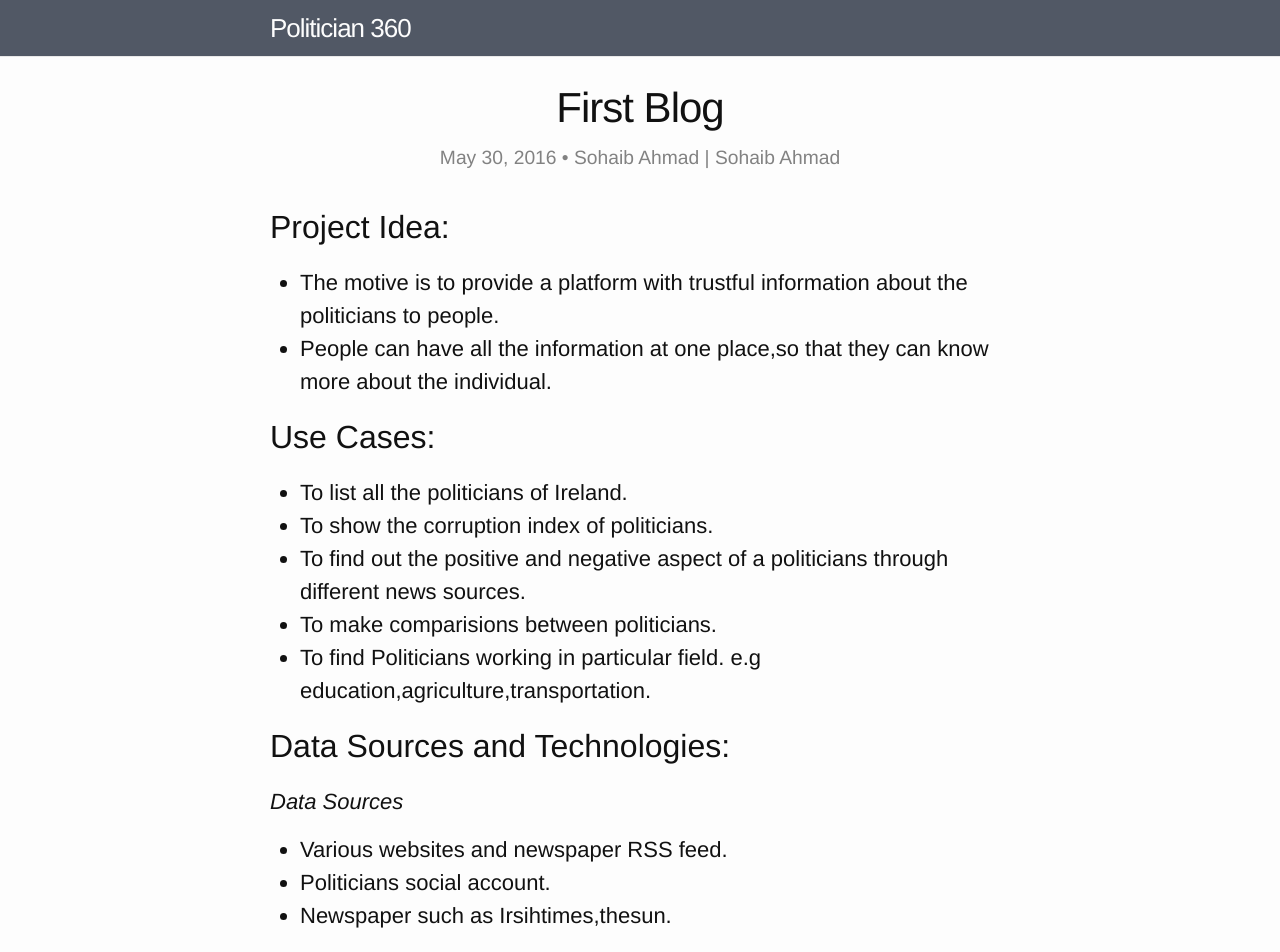
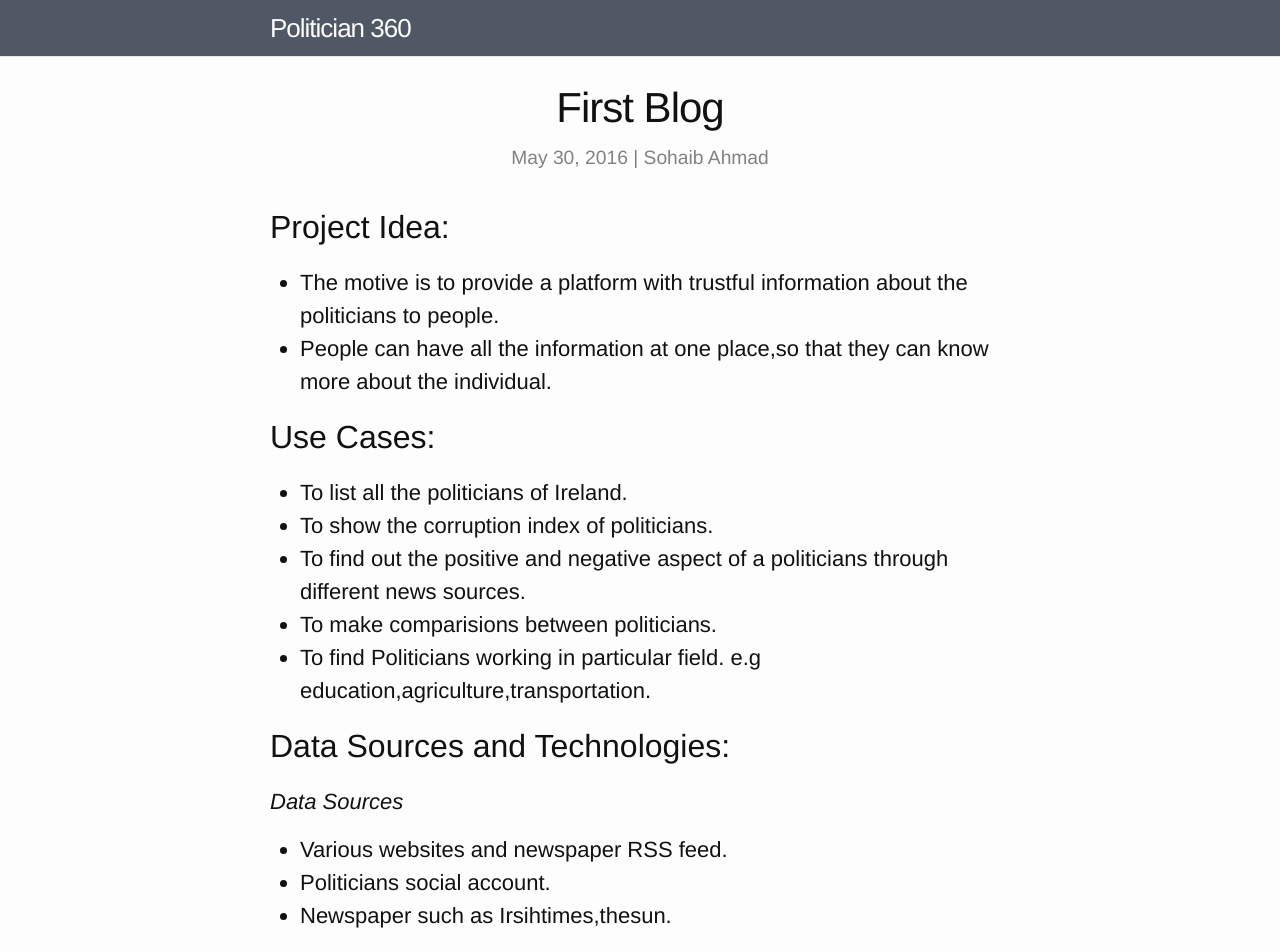
Before and after one commit to icanfreaku/politician_blog, a Jekyll site: the page built from _posts/2016-05-30-first-blog.markdown, in a window 1280 px wide. Shown: the top 952 px of the page. Built offline with Jekyll 4.4.1, drawn with Linux system fonts in a browser that asks for light colours.

```diff
--- a/_layouts/post.html
+++ b/_layouts/post.html
@@ -8,14 +8,11 @@
        <time datetime="{{ page.date | date_to_xmlschema }}" itemprop="datePublished">
           {{ page.date | date: "%b %-d, %Y" }}
        </time>
-       {% if page.author %} •
+       {% if page.author %} |
           <span itemprop="author" itemscope itemtype="http://schema.org/Person">
             <span itemprop="name">{{ page.author }}</span>
           </span>
        {% endif %}
-        | <span class="time">
-            {{ page.author }}
-          </span>
     </p>
   </header>
   <div class="post-content" itemprop="articleBody">
```
